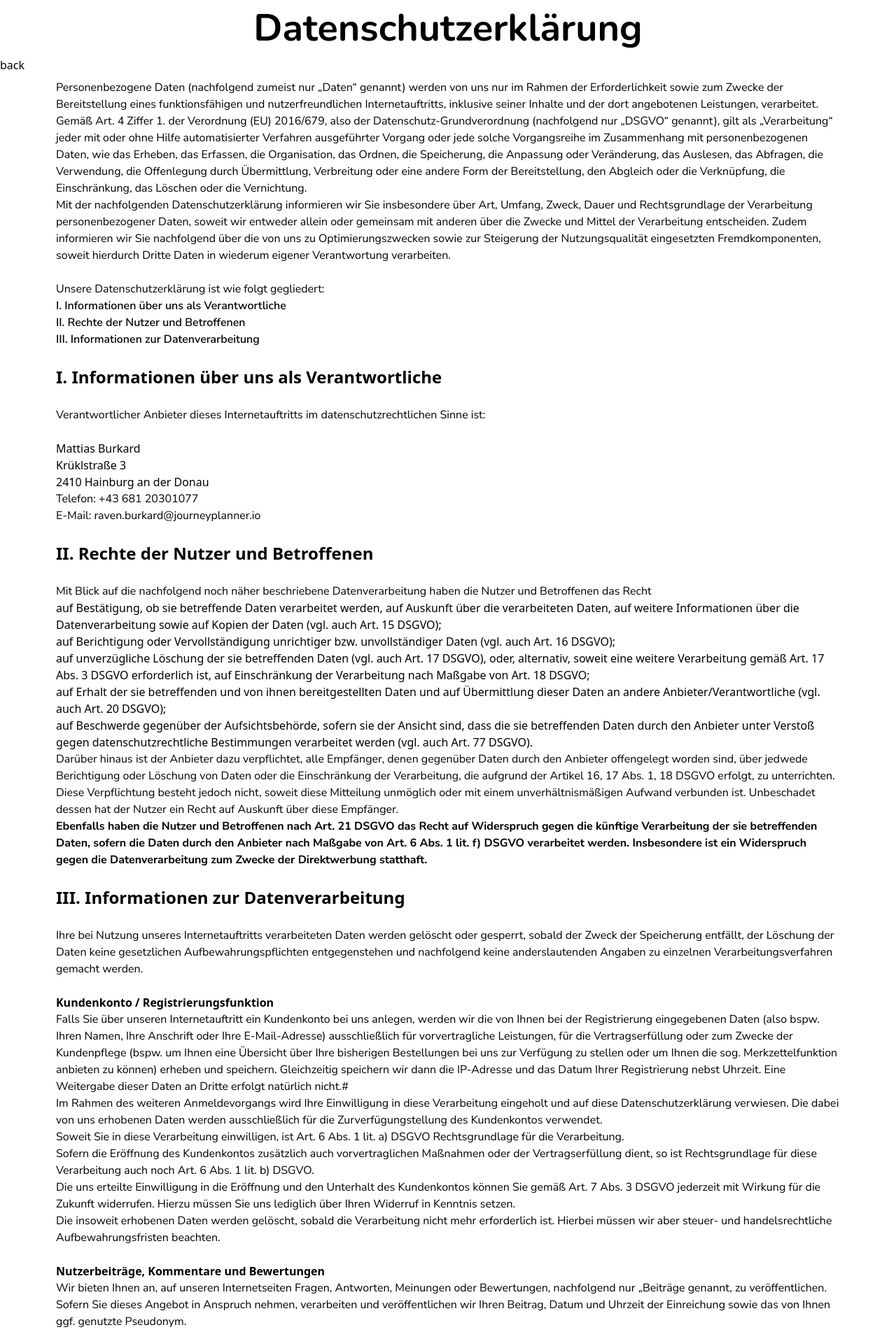
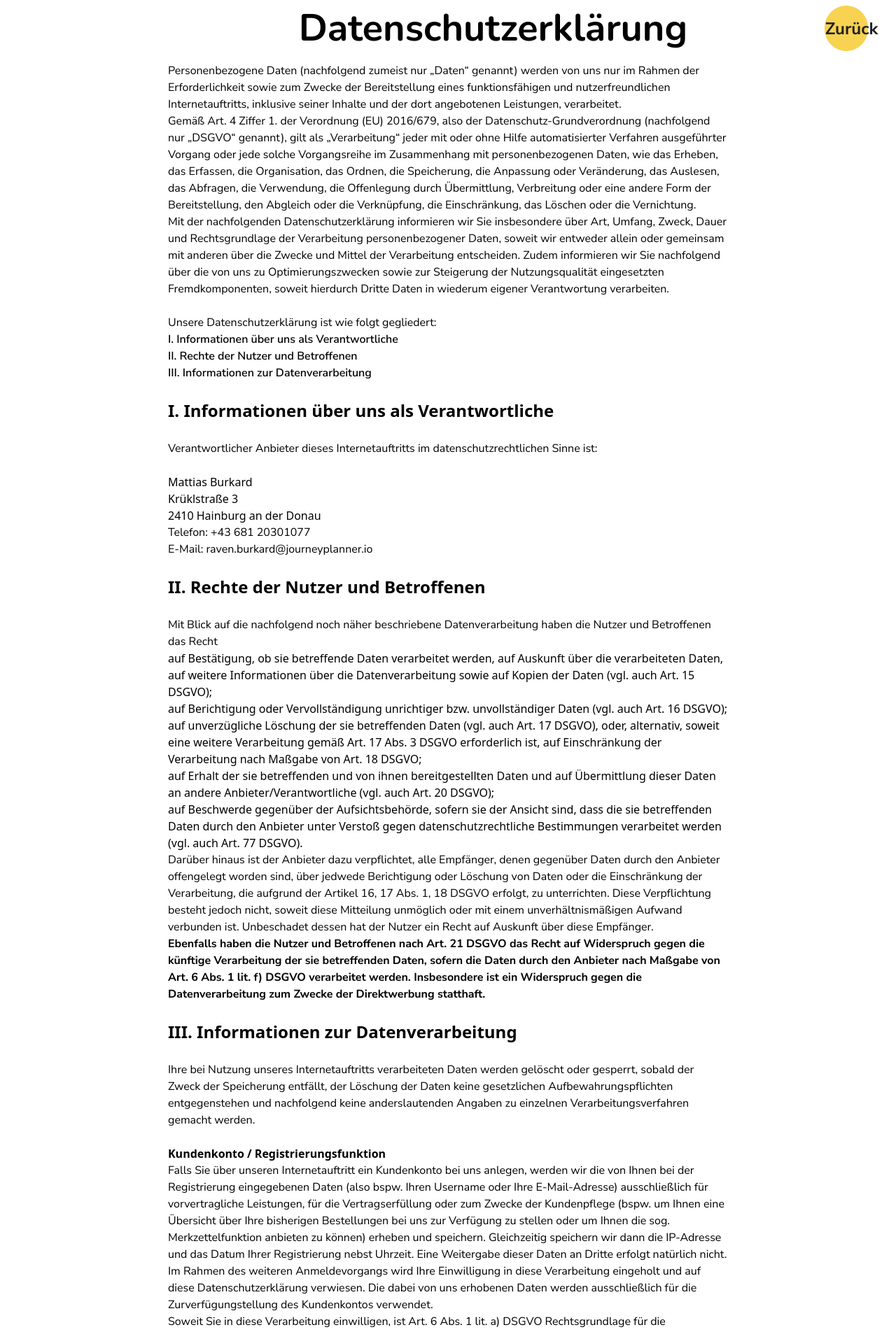
Before and after one commit to JourneyPlanner/JourneyPlanner-old, a Vue app: page /datenschutz in a window 1280 px wide. Shown: the top 1904 px of the page at 70% size. Built offline with nearby package versions, Linux system fonts and the light colour scheme.

Commit message:
feat: dsgvo and imprint

```diff
--- a/src/components/Footer.vue
+++ b/src/components/Footer.vue
@@ -11,7 +11,7 @@
         Impressum
       </RouterLink>
       <a href="mailto:contact@journeyplanner.io" class="font-semibold">contact@journeyplanner.io</a>
-      <RouterLink to="blob">
+      <RouterLink to="datenschutz">
         Datenschutz
       </RouterLink>
     </div>
--- /dev/null
+++ b/src/components/buttons/BackButton.vue
@@ -0,0 +1,24 @@
+<script setup lang="ts">
+
+function hasHistory() {
+  return window.history.length > 2
+}
+</script>
+
+<template>
+  <button @click="hasHistory() ? $router.back() : $router.push('/')"
+          class="
+          bg-call-to-action
+          border border-call-to-action rounded-[48px]
+          text-text-black font-nunito-sans font-bold xl:text-xl
+          sm:text-base md:text-base
+          mx-10 my-2
+          "
+  >
+    Zurück
+  </button>
+</template>
+
+<style scoped>
+
+</style>
--- a/src/router/index.ts
+++ b/src/router/index.ts
@@ -25,7 +25,10 @@ const router = createRouter({
             name: 'impressum',
             component: () => import('../views/ImprintView.vue')
         }
-    ]
+    ],
+    scrollBehavior(to, form, savedPosition) {
+        return { top: 0 }
+    },
 })
 
 export default router
--- a/src/views/DataProtectionView.vue
+++ b/src/views/DataProtectionView.vue
@@ -1,11 +1,16 @@
 <script setup lang="ts">
-
+import BackButton from "@/components/buttons/BackButton.vue";
+import Footer from "@/components/Footer.vue";
 </script>
 
 <template>
-  <h2 class="font-nunito font-bold text-3xl text-center">Datenschutzerklärung</h2>
-  <a @click="$router.back">back</a>
-  <div class="ml-20 mr-20 mt-2">
+  <div class="grid grid-cols-3 grid-rows-1">
+    <h2 class="col-start-2 font-nunito font-bold text-3xl text-center">Datenschutzerklärung</h2>
+    <div class="grid grid-cols-3 grid-rows-1">
+      <BackButton class="col-start-3"/>
+    </div>
+  </div>
+  <div class="ml-60 mr-60 mt-2">
     <p class="font-nunito-sans text-base">
       Personenbezogene Daten (nachfolgend zumeist nur „Daten“ genannt) werden von
       uns nur im Rahmen der Erforderlichkeit
@@ -110,14 +115,14 @@
       Verarbeitungsverfahren gemacht werden.
     </p>
     <br>
-    <h4 class="jet-listing-dynamic-field__content font-semibold">Kundenkonto / Registrierungsfunktion</h4>
+    <h4 class="font-semibold">Kundenkonto / Registrierungsfunktion</h4>
     <p class="font-nunito-sans text-base">
       Falls Sie über unseren Internetauftritt ein Kundenkonto bei uns anlegen, werden wir die von Ihnen bei der
-      Registrierung eingegebenen Daten (also bspw. Ihren Namen, Ihre Anschrift oder Ihre E-Mail-Adresse) ausschließlich
+      Registrierung eingegebenen Daten (also bspw. Ihren Username oder Ihre E-Mail-Adresse) ausschließlich
       für vorvertragliche Leistungen, für die Vertragserfüllung oder zum Zwecke der Kundenpflege (bspw. um Ihnen eine
       Übersicht über Ihre bisherigen Bestellungen bei uns zur Verfügung zu stellen oder um Ihnen die sog.
       Merkzettelfunktion anbieten zu können) erheben und speichern. Gleichzeitig speichern wir dann die IP-Adresse und
-      das Datum Ihrer Registrierung nebst Uhrzeit. Eine Weitergabe dieser Daten an Dritte erfolgt natürlich nicht.#
+      das Datum Ihrer Registrierung nebst Uhrzeit. Eine Weitergabe dieser Daten an Dritte erfolgt natürlich nicht.
     </p>
     <p class="font-nunito-sans text-base">
       Im Rahmen des weiteren Anmeldevorgangs wird Ihre Einwilligung in diese Verarbeitung eingeholt und auf diese
@@ -143,7 +148,7 @@
     </p>
     <br>
     <h4
-      class="jet-listing-dynamic-field__content font-semibold">Nutzerbeiträge, Kommentare und Bewertungen</h4>
+      class="font-semibold">Nutzerbeiträge, Kommentare und Bewertungen</h4>
     <p class="font-nunito-sans text-base">Wir bieten Ihnen an, auf unseren Internetseiten Fragen, Antworten, Meinungen
       oder Bewertungen, nachfolgend nur „Beiträge genannt, zu veröffentlichen. Sofern Sie dieses Angebot in Anspruch
       nehmen, verarbeiten und veröffentlichen wir Ihren Beitrag, Datum und Uhrzeit der Einreichung sowie das von
@@ -164,7 +169,7 @@
       berechtigtes Interesse liegt in der ggf. notwendigen Rechtsverteidigung.
     </p>
     <br>
-    <h4 class="jet-listing-dynamic-field__content font-semibold">Serverdaten</h4>
+    <h4 class="font-semibold">Serverdaten</h4>
     <p class="font-nunito-sans text-base">
       Aus technischen Gründen, insbesondere zur Gewährleistung eines sicheren und
       stabilen Internetauftritts, werden Daten durch Ihren Internet-Browser an uns bzw. an unseren Webspace-Provider
@@ -187,7 +192,7 @@
       der Löschung ausgenommen.
     </p>
     <br>
-    <h4 class="jet-listing-dynamic-field__content font-semibold">CloudFlare</h4>
+    <h4 class="font-semibold">CloudFlare</h4>
     <p class="font-nunito-sans text-base">
       Zur Absicherung unseres Internetauftritts sowie zur Optimierung der Ladezeiten setzen wir den Dienst CloudFlare als
       sog. CDN (Content-Delivery-Network) ein. Es handelt sich hierbei um einen Dienst der Cloudflare Inc., 101 Townsend
@@ -230,7 +235,7 @@
       Rechten und Möglichkeiten zum Schutz Ihrer Privatsphäre an.
     </p>
     <br>
-    <h4 class="jet-listing-dynamic-field__content font-semibold">OpenStreetMap</h4>
+    <h4 class="font-semibold">OpenStreetMap</h4>
     <p class="font-nunito-sans text-base">
       Für Anfahrtsbeschreibungen setzen wir OpenStreetMap, einen Dienst der OpenStreetMap Foundation, St John’s
       Innovation Centre, Cowley Road, Cambridge, CB 4 0 WS, United Kingdom, nachfolgend nur „OpenStreetMap“ genannt,
@@ -271,8 +276,5 @@
         href="https://www.ratgeberrecht.eu/datenschutz/datenschutzerklaerung-generator-dsgvo.html" target="_blank"
         rel="noopener">Anwaltskanzlei Weiß &amp; Partner</a></p>
   </div>
+  <Footer class="mt-3" />
 </template>
-
-<style scoped>
-
-</style>
--- a/src/views/ImprintView.vue
+++ b/src/views/ImprintView.vue
@@ -1,36 +1,55 @@
 <script setup lang="ts">
 
+import BackButton from "@/components/buttons/BackButton.vue";
+import Footer from "@/components/Footer.vue";
 </script>
 
 <template>
-  <h2 class="font-nunito font-bold text-3xl text-center">Impressum</h2>
-  <div class="ml-20 mr-20 mt-2 ">
-    <p><b>Informationen und Offenlegung gemäß &sect;5 (1) ECG, &sect; 25 MedienG, &sect; 63 GewO und &sect; 14 UGB</b></p>
+  <div class="grid grid-cols-3 grid-rows-1">
+    <h2 class="col-start-2 font-nunito font-bold text-3xl text-center">Impressum</h2>
+    <div class="grid grid-cols-3 grid-rows-1">
+      <BackButton class="col-start-3"/>
+    </div>
+  </div>
+  <div class="ml-60 mr-60 mt-2">
+    <p><b>Informationen und Offenlegung gemäß &sect;5 (1) ECG, &sect; 25 MedienG, &sect; 63 GewO und &sect; 14 UGB</b>
+    </p>
     <p><b>Webseitenbetreiber:</b> Mattias Burkard</p>
     <p><b>Anschrift:</b> Krüklstraße 3, 2410 Hainburg an der Donau</p>
     <p><b>Kontaktdaten:</b> <br> Telefon: +43 681 20301077 <br> Email: raven.burkard@journeyplanner.io <br></p>
 
     <p><b>Anwendbare Rechtsvorschrift:</b> www.ris.bka.gv.at <br></p>
-    <p><b>Online Streitbeilegung:</b> Verbraucher, welche in Österreich oder in einem sonstigen Vertragsstaat der ODR-VO
-      niedergelassen sind, haben die Möglichkeit Probleme bezüglich dem entgeltlichen Kauf von Waren oder Dienstleistungen
-      im Rahmen einer Online-Streitbeilegung (nach OS, AStG) zu lösen. Die Europäische Kommission stellt eine Plattform
+    <p><b>Online Streitbeilegung:</b> Verbraucher, welche in Österreich oder in einem sonstigen Vertragsstaat der
+      ODR-VO
+      niedergelassen sind, haben die Möglichkeit Probleme bezüglich dem entgeltlichen Kauf von Waren oder
+      Dienstleistungen
+      im Rahmen einer Online-Streitbeilegung (nach OS, AStG) zu lösen. Die Europäische Kommission stellt eine
+      Plattform
       hierfür bereit: https://ec.europa.eu/consumers/odr</p>
     <p><b>Urheberrecht:</b> Die Inhalte dieser Webseite unterliegen, soweit dies rechtlich möglich ist, diversen
       Schutzrechten (z.B dem Urheberrecht). Jegliche Verwendung/Verbreitung von bereitgestelltem Material, welche
       urheberrechtlich untersagt ist, bedarf schriftlicher Zustimmung des Webseitenbetreibers.</p>
     <p><b>Haftungsausschluss:</b> Trotz sorgfältiger inhaltlicher Kontrolle übernimmt der Webseitenbetreiber dieser
       Webseite keine Haftung für die Inhalte externer Links. Für den Inhalt der verlinkten Seiten sind ausschließlich
-      deren Betreiber verantwortlich. Sollten Sie dennoch auf ausgehende Links aufmerksam werden, welche auf eine Webseite
-      mit rechtswidriger Tätigkeit/Information verweisen, ersuchen wir um dementsprechenden Hinweis, um diese nach § 17
+      deren Betreiber verantwortlich. Sollten Sie dennoch auf ausgehende Links aufmerksam werden, welche auf eine
+      Webseite
+      mit rechtswidriger Tätigkeit/Information verweisen, ersuchen wir um dementsprechenden Hinweis, um diese nach §
+      17
       Abs. 2 ECG umgehend zu entfernen.<br>Die Urheberrechte Dritter werden vom Betreiber dieser Webseite mit größter
       Sorgfalt beachtet. Sollten Sie trotzdem auf eine Urheberrechtsverletzung aufmerksam werden, bitten wir um einen
-      entsprechenden Hinweis. Bei Bekanntwerden derartiger Rechtsverletzungen werden wir den betroffenen Inhalt umgehend
+      entsprechenden Hinweis. Bei Bekanntwerden derartiger Rechtsverletzungen werden wir den betroffenen Inhalt
+      umgehend
       entfernen.</p>
     <p><b>Blattlinie:</b> Tool für Reiseplanung</p>
-    <p>Quelle: <b><a href="https://www.rechtstexte-generator.at/dsgvo-generator-oesterreich/">Datenschutz DSGVO
-      Generator</a></b> in Kooperation mit <br><b><a
-        href="https://www.ortner-rechtsanwalt.at/rechtsanwalt-fuer-arbeitsrecht//">Rechtsanwalt Arbeitsrecht</a></b></p>
+    <p class="font-light">Quelle: <b><a href="https://www.rechtstexte-generator.at/dsgvo-generator-oesterreich/">Datenschutz
+      DSGVO
+      Generator</a></b> in Kooperation mit <b><a
+        href="https://www.ortner-rechtsanwalt.at/rechtsanwalt-fuer-arbeitsrecht/">Rechtsanwalt Arbeitsrecht</a></b>
+    </p>
   </div>
+  <Footer class="fixed bottom-0 w-full"/>
+
+
 </template>
 
 <style scoped>
```
